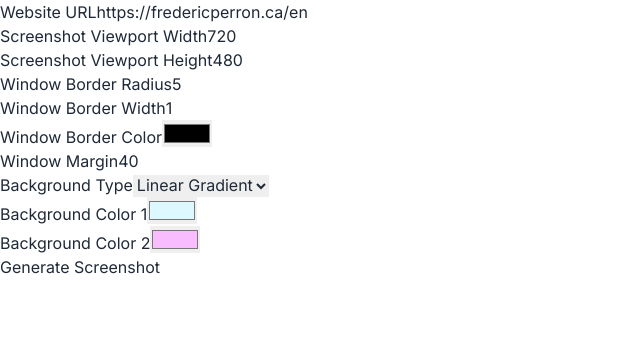
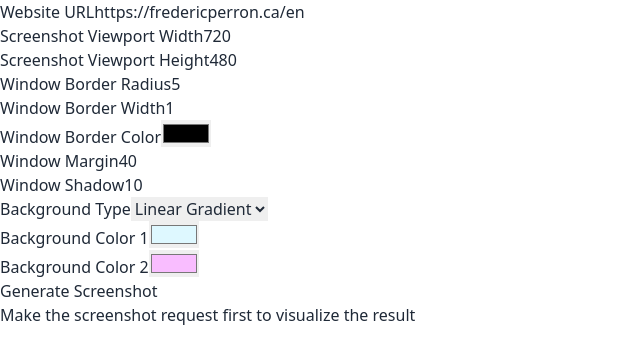
Before and after one commit to FredPerr/websitetoscreenshot, a Next.js app: page / in a window 1280 px wide. Shown: the top 364 px of the page, without its empty margins (0-640 px from the left). Built offline with nearby package versions, Linux system fonts and the light colour scheme.

Commit message:
feat: visual gen and download

```diff
--- a/next.config.js
+++ b/next.config.js
@@ -1,4 +1,6 @@
 /** @type {import('next').NextConfig} */
-const nextConfig = {}
+const nextConfig = {
+
+}
 
 module.exports = nextConfig
--- /dev/null
+++ b/src/app/extractor.tsx
@@ -0,0 +1,32 @@
+import React from "react"
+import { toPng } from "html-to-image"
+
+export default function Extractor({ isVisualGenerated, url }: { isVisualGenerated?: boolean, url: string }) {
+
+
+    const handleDownload = async () => {
+
+        const visualEl = document.getElementById('visual')
+
+        if (!visualEl)
+            throw new Error("There is no available visual to extract/download")
+
+        const visualData = await toPng(visualEl)
+
+        const download = document.createElement('a')
+        download.href = visualData
+        download.download = new URL(url).hostname + '.png'
+        download.click()
+    }
+
+    if (!isVisualGenerated)
+        return <></>
+
+    return (
+        <div>
+            <button onClick={() =>
+                handleDownload()
+            }>Download result (png)</button>
+        </div>
+    )
+}
--- a/src/app/form.tsx
+++ b/src/app/form.tsx
@@ -1,6 +1,8 @@
 'use client'
 
 import React from "react"
+
+type BackgroundType = 'gradient-linear' | 'solid' | 'gradient-radial'
 
 const FORM_DEFAULTS = {
     WEBSITE_URL: 'https://fredericperron.ca/en',
@@ -12,21 +14,28 @@ const FORM_DEFAULTS = {
     WINDOW_MARGIN: 40,
     BACKGROUND_COLOR_1: '#DEF8FF',
     BACKGROUND_COLOR_2: '#F9BDFF',
-    BACKGROUND_TYPE: 'gradient-linear'
+    BACKGROUND_TYPE: 'gradient-linear' as BackgroundType,
+    WINDOW_SHADOW: 10
 }
 
-interface FormProps {
-    onSubmit: (data: {
+
+export interface FormDataType {
     websiteUrl: string
     viewportWidth: number,
     viewportHeight: number,
     windowBorderRadius: number,
     windowBorderWidth: number,
     windowBorderColor: string,
+    windowMargin: number,
     backgroundColor1: string,
     backgroundColor2: string,
-        backgroundType: string
-    }) => void
+    backgroundType: BackgroundType,
+    windowShadow: number
+}
+
+interface FormProps {
+    onSubmit: (data: FormDataType
+    ) => void
 }
 
 export default function Form(props: FormProps) {
@@ -41,48 +50,56 @@ export default function Form(props: FormProps) {
 
     const [backgroundColor1, setBackgroundColor1] = React.useState(FORM_DEFAULTS.BACKGROUND_COLOR_1)
     const [backgroundColor2, setBackgroundColor2] = React.useState(FORM_DEFAULTS.BACKGROUND_COLOR_2)
-    const [backgroundType, setBackgroundType] = React.useState(FORM_DEFAULTS.BACKGROUND_TYPE)
+    const [backgroundType, setBackgroundType] = React.useState<'gradient-linear' | 'solid' | 'gradient-radial'>(FORM_DEFAULTS.BACKGROUND_TYPE)
+
+    const [windowShadow, setWindowShadow] = React.useState(FORM_DEFAULTS.WINDOW_SHADOW)
 
 
     return (
         <form id="frame-form">
             <label htmlFor="url">Website URL</label>
-            <input name="url" type="url" placeholder="Enter the URL of the website to screenshot" value={websiteUrl} defaultValue={FORM_DEFAULTS.WEBSITE_URL} onChange={(e) => setWebsiteUrl(e.currentTarget.value)} />
+            <input name="url" type="url" placeholder="Enter the URL of the website to screenshot" value={websiteUrl} onChange={(e) => setWebsiteUrl(e.currentTarget.value)} />
 
             <br />
 
             <label htmlFor="viewport-width">Screenshot Viewport Width</label>
-            <input name="viewport-width" type="number" value={viewportWidth} placeholder='Width of the final image file and website viewport width used' defaultValue={FORM_DEFAULTS.VIEWPORT_WIDTH} onChange={(e) => setViewportWidth(Number(e.currentTarget.value))} />
+            <input name="viewport-width" type="number" value={viewportWidth} placeholder='Width of the final image file and website viewport width used' onChange={(e) => setViewportWidth(Number(e.currentTarget.value))} />
 
             <br />
 
             <label htmlFor="viewport-height">Screenshot Viewport Height</label>
-            <input name="viewport-height" type="number" value={viewportHeight} placeholder='Height of the final image file and website viewport height used' defaultValue={FORM_DEFAULTS.VIEWPORT_HEIGHT} onChange={(e) => setViewportHeight(Number(e.currentTarget.value))} />
+            <input name="viewport-height" type="number" value={viewportHeight} placeholder='Height of the final image file and website viewport height used' onChange={(e) => setViewportHeight(Number(e.currentTarget.value))} />
 
             <br />
 
             <label htmlFor="window-border-radius">Window Border Radius</label>
-            <input name="window-border-radius" type="number" value={windowBorderRadius} defaultValue={FORM_DEFAULTS.WINDOW_BORDER_RADIUS} onChange={(e) => setWindowBorderRadius(Number(e.currentTarget.value))} />
+            <input name="window-border-radius" type="number" value={windowBorderRadius} onChange={(e) => setWindowBorderRadius(Number(e.currentTarget.value))} />
 
             <br />
 
             <label htmlFor="window-border-width">Window Border Width</label>
-            <input name="window-border-width" type="number" value={windowBorderWidth} defaultValue={FORM_DEFAULTS.WINDOW_BORDER_WIDTH} onChange={(e) => setWindowBorderWidth(Number(e.currentTarget.value))} />
+            <input name="window-border-width" type="number" value={windowBorderWidth} onChange={(e) => setWindowBorderWidth(Number(e.currentTarget.value))} />
 
             <br />
 
             <label htmlFor="window-border-color">Window Border Color</label>
-            <input name="window-border-color" type="color" defaultValue={FORM_DEFAULTS.WINDOW_BORDER_COLOR} value={windowBorderColor} onChange={(e) => setWindowBorderColor(e.currentTarget.value)} />
+            <input name="window-border-color" type="color" value={windowBorderColor} onChange={(e) => setWindowBorderColor(e.currentTarget.value)} />
 
             <br />
 
             <label htmlFor="window-margin">Window Margin</label>
-            <input name="contour-width" type="number" defaultValue={FORM_DEFAULTS.WINDOW_MARGIN} value={windowMargin} onChange={(e) => setWindowMargin(Number(e.currentTarget.value))} />
+            <input name="contour-width" type="number" value={windowMargin} onChange={(e) => setWindowMargin(Number(e.currentTarget.value))} />
+
+            <br />
+
+
+            <label htmlFor="window-shadow">Window Shadow</label>
+            <input name="window-shadow" type="number" value={windowShadow} onChange={(e) => setWindowShadow(Number(e.currentTarget.value))} />
 
             <br />
 
             <label>Background Type</label>
-            <select defaultValue={FORM_DEFAULTS.BACKGROUND_TYPE} name="background-type" value={backgroundType} onChange={(e) => setBackgroundType(e.currentTarget.value)}>
+            <select name="background-type" value={backgroundType} onChange={(e) => setBackgroundType(e.currentTarget.value as BackgroundType)}>
                 <option value="solid">Solid</option>
                 <option value="gradient-radial">Radial Gradient</option>
                 <option value="gradient-linear">Linear Gradient</option>
@@ -91,12 +108,12 @@ export default function Form(props: FormProps) {
             <br />
 
             <label htmlFor="background-color-1">Background Color 1</label>
-            <input name="background-color-1" type="color" defaultValue={FORM_DEFAULTS.BACKGROUND_COLOR_1} value={backgroundColor1} onChange={(e) => setBackgroundColor1(e.currentTarget.value)} />
+            <input name="background-color-1" type="color" value={backgroundColor1} onChange={(e) => setBackgroundColor1(e.currentTarget.value)} />
 
             <br />
 
             <label htmlFor="background-color-2">Background Color 2</label>
-            <input name="background-color-2" type="color" defaultValue={FORM_DEFAULTS.BACKGROUND_COLOR_2} value={backgroundColor2} onChange={(e) => setBackgroundColor2(e.currentTarget.value)} />
+            <input name="background-color-2" type="color" value={backgroundColor2} onChange={(e) => setBackgroundColor2(e.currentTarget.value)} />
 
             <br />
 
@@ -107,9 +124,11 @@ export default function Form(props: FormProps) {
                 windowBorderRadius,
                 windowBorderWidth,
                 windowBorderColor,
+                windowMargin,
                 backgroundColor1,
                 backgroundColor2,
-                backgroundType
+                backgroundType,
+                windowShadow
             })}>Generate Screenshot</button>
         </form>
     )
--- a/src/app/layout.tsx
+++ b/src/app/layout.tsx
@@ -1,8 +1,6 @@
 import './globals.css'
-import { Inter } from 'next/font/google'
 import React from 'react'
 
-const inter = Inter({ subsets: ['latin'] })
 
 export const metadata = {
     title: 'WebsiteToVisual',
@@ -12,7 +10,7 @@ export const metadata = {
 export default function RootLayout({ children }: { children: React.ReactNode }) {
     return (
         <html lang="en">
-            <body className={inter.className}>{children}</body>
+            <body className="vsc-initialized">{children}</body>
         </html>
     )
 }
--- a/src/app/page.tsx
+++ b/src/app/page.tsx
@@ -1,12 +1,25 @@
 'use client'
 
 import React from 'react'
-import Form from './form'
+import Form, { FormDataType } from './form'
+import { requestScreenshotImageSource as requestScreenshotImageSource } from '@/utils/ImageRequestResolver'
+import Visualizer from './visualizer'
+import Extractor from './extractor'
+
 
 export default function Home() {
+
+    const [requestParams, setRequestParams] = React.useState<FormDataType | undefined>()
+    const [imageBitmap, setImageBitmap] = React.useState<ImageBitmap | undefined>()
+
     return (
-        <Form onSubmit={(data) => {
-            console.table(data)
-        }} />
+        <div>
+            <Form onSubmit={(data) => {
+                setRequestParams(data)
+                requestScreenshotImageSource(data, setImageBitmap)
+            }} />
+            <Visualizer requestParams={requestParams} imageBitmap={imageBitmap} />
+            <Extractor url={requestParams?.websiteUrl || 'undefined'} isVisualGenerated={requestParams !== undefined && imageBitmap !== undefined}/>
+        </div>
     )
 }
--- /dev/null
+++ b/src/app/visualizer.tsx
@@ -0,0 +1,47 @@
+import React from 'react'
+import { FormDataType } from "../app/form"
+
+interface VisualizerProps {
+    requestParams?: FormDataType,
+    imageBitmap?: ImageBitmap
+}
+
+export default function Visualizer({ requestParams, imageBitmap }: VisualizerProps) {
+
+    React.useEffect(() => {
+        const canvas = document.getElementById("window-frame") as HTMLCanvasElement | null
+
+        if (!requestParams || !imageBitmap)
+            return
+
+        if (!canvas)
+            throw new Error("Could not get the canvas DOM from element")
+
+        const ctx = canvas.getContext('2d')
+        if (!ctx)
+            throw new Error("Could not get the context of the canvas element")
+
+
+        ctx.drawImage(imageBitmap, 0, 0, requestParams.viewportWidth, requestParams.viewportHeight)
+
+    }, [requestParams, imageBitmap])
+
+    if (!requestParams || !imageBitmap)
+        return <p>Make the screenshot request first to visualize the result</p>
+
+    return (<div id="visual" className="flex justify-center align-center w-fit" style={{
+        background: requestParams.backgroundType === 'solid' ? requestParams.backgroundColor1 :
+            `${requestParams.backgroundType === 'gradient-linear' ? 'linear-gradient' : 'radial-gradient'}(${requestParams.backgroundColor1}, ${requestParams.backgroundColor2})`,
+        padding: requestParams.windowMargin
+    }}>
+        <canvas id="window-frame" width={requestParams.viewportWidth} height={requestParams.viewportHeight} style={{
+            width: requestParams.viewportWidth - 2 * requestParams.windowMargin - 2 * requestParams.windowBorderWidth,
+            height: requestParams.viewportHeight - 2 * requestParams.windowMargin - 2 * requestParams.windowBorderWidth,
+            border: '1px solid black',
+            borderRadius: requestParams.windowBorderRadius,
+            borderColor: requestParams.windowBorderColor,
+            borderWidth: requestParams.windowBorderWidth,
+            boxShadow: `0px 0px ${requestParams.windowShadow}px #000000`
+        }} />
+    </div>)
+}
--- a/src/components/canvas/Canvas.tsx
+++ /dev/null
@@ -1,24 +0,0 @@
-import React from 'react';
-
-interface CanvasProps {
-    draw: (ctx:CanvasRenderingContext2D) => void
-    width: number
-    height: number
-}
-
-export default function Canvas({ draw, width, height }: CanvasProps) {
-    const ref = React.useRef<HTMLCanvasElement>(null)
-
-    React.useEffect(() => {
-        if (!ref.current)
-            throw new Error("Could not get the canvas DOM from reference")
-
-        const ctx = ref.current.getContext('2d')
-        if (!ctx)
-            throw new Error("Could not get the context of the canvas element")
-
-        draw(ctx)
-    }, [draw, width, height])
-
-    return (<canvas ref={ref} width={width} height={height} className="w-full h-full" />)
-}
--- a/src/components/frames/Frame.tsx
+++ /dev/null
@@ -1,39 +0,0 @@
-import { FRAME_CANVAS_ID, FRAME_ID } from "."
-
-export interface FrameProps {
-    width: number,
-    height: number,
-    decoration?: boolean // ui decoration (browser search bar, swipe up button on mobile, etc.)
-    displayURL?: string
-    frame: {
-        borderWidth: number
-        borderColor: string,
-        borderRadius: number
-    }
-    padding: number
-}
-
-export default function Frame(props: FrameProps) {
-
-    return (
-        <div id={FRAME_ID}
-            className="bg-gray-50"
-            style={{
-                height: props.height,
-                width: props.width,
-                padding: props.padding,
-                background: 'linear-gradient(#e66465, #9198e5)'
-            }}
-        >
-            <canvas id={FRAME_CANVAS_ID} height={props.height} width={props.width}
-                style={{
-                    height: props.height - props.frame.borderWidth * 2 - props.padding * 2,
-                    width: props.width - props.frame.borderWidth * 2 - props.padding * 2,
-                    borderRadius: props.frame.borderRadius - 1,
-                    borderWidth: props.frame.borderWidth,
-                    borderColor: props.frame.borderColor,
-                }}
-                className="w-full bg-white" />
-        </div>
-    )
-}
--- a/src/components/frames/index.ts
+++ /dev/null
@@ -1,2 +0,0 @@
-export const FRAME_CANVAS_ID = 'frame-canvas'
-export const FRAME_ID = 'frame'
--- a/src/utils/CanvasPainter.ts
+++ /dev/null
@@ -1,5 +0,0 @@
-export function drawImage(img: CanvasImageSource, ctx: CanvasRenderingContext2D) {
-    const width = ctx.canvas.width
-    const height = ctx.canvas.height
-    ctx.drawImage(img, 0, 0, width, height)
-}
--- a/src/utils/ImageRequestResolver.ts
+++ b/src/utils/ImageRequestResolver.ts
@@ -1,14 +1,28 @@
-export async function resolveImageResponse(response: Response) {
-    if (!response.ok) {
-        console.error('Could not use the image response: ' + response.statusText)
-        return
-    }
+import { FormDataType } from '@/app/form'
 
+export async function requestScreenshotImageSource(data: FormDataType, stateDispatcher: React.Dispatch<React.SetStateAction<ImageBitmap | undefined>>) {
     try {
-        const blob = await response.blob()
-        return URL.createObjectURL(blob)
+        const screenshot_request = await fetch('/api/image', {
+            method: 'POST',
+            headers: {
+                'Content-Type': 'application/json',
+            },
+            body: JSON.stringify({
+                url: data.websiteUrl,
+                fullscreen: false, // Implement later on.
+                width: data.viewportWidth,
+                height: data.viewportHeight,
+            }),
+        })
+
+        if (!screenshot_request.ok) {
+            console.error(screenshot_request.statusText)
+            return
+        }
+
+        const blob = await screenshot_request.blob()
+        stateDispatcher(await createImageBitmap(blob))
     } catch (e) {
         console.error(e)
-        return
     }
 }
```
Lines whose indentation alone changed are shown as unchanged.
